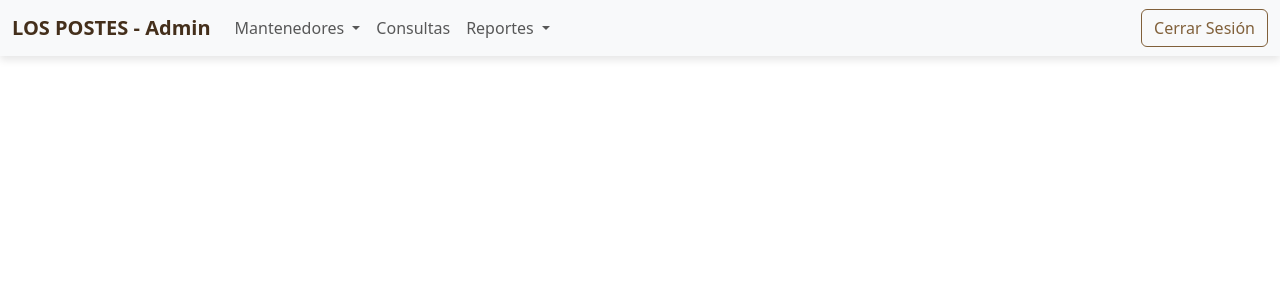
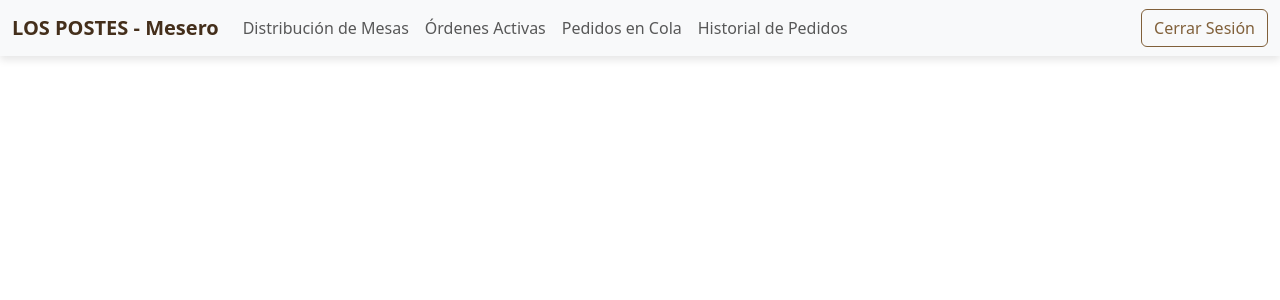
Before and after one commit to AnaliaTiclla/frontfront, an Angular app: page /admin in a window 1280 px wide. Shown: the top 300 px of the page. Built offline with nearby package versions, Linux system fonts and the light colour scheme.

Commit message:
Mejora en la interfaz cocina

```diff
--- a/src/app/app.routes.ts
+++ b/src/app/app.routes.ts
@@ -2,7 +2,7 @@
 import { Routes } from '@angular/router';
 
 export const routes: Routes = [
- { path: 'login', loadComponent: () => import('./login/login.component').then(m => m.LoginComponent) },
+// { path: 'login', loadComponent: () => import('./login/login.component').then(m => m.LoginComponent) },
   {
     path: 'admin',
     // loadComponent: () => import('./navbar/navbar.component').then(m => m.NavbarComponent), para no volver a cargar el navbar
--- a/src/app/login/login.component.html
+++ b/src/app/login/login.component.html
@@ -1,7 +1,7 @@
 <div class="login-container">
     <div class="login-card">
       <div class="header">
-        <img src="https://images.vexels.com/content/138446/preview/chicken-farm-silhouette-cb8711.png" alt="Logo Pollería Los Postes" class="logo">
+        <img src="https://images.vexels.com/content/135620/preview/chicken-kebab-icon-ee4c63.png" alt="Logo Pollería Los Postes" class="logo">
         <h1>Polleria <br>LOS POSTES</h1>
         <p>Por favor, ingresa tus credenciales para continuar.</p>
       </div>
--- a/src/app/navbar/navbar.component.html
+++ b/src/app/navbar/navbar.component.html
@@ -1,7 +1,10 @@
 <nav class="navbar navbar-expand-lg navbar-light bg-light">
   <div class="container-fluid">
     <a class="navbar-brand" href="#">
-      LOS POSTES - {{ userRole === 'ADMIN' ? 'Admin' : 'Mesero' }}
+      LOS POSTES -
+      <span *ngIf="userRole === 'ADMIN'">Admin</span>
+      <span *ngIf="userRole === 'MESERO'">Mesero</span>
+      <span *ngIf="userRole === 'COCINA'">Cocina</span>
     </a>
     <button
       class="navbar-toggler"
@@ -47,6 +50,13 @@
             <a class="nav-link" [routerLink]="option.link">{{ option.name }}</a>
           </li>
         </ng-container>
+
+        <!-- Opciones para el rol COCINA -->
+        <ng-container *ngIf="userRole === 'COCINA'">
+          <li *ngFor="let option of getCocinaOptions()" class="nav-item">
+            <a class="nav-link" [routerLink]="option.link">{{ option.name }}</a>
+          </li>
+        </ng-container>
       </ul>
 
       <!-- Botón de Cerrar Sesión -->
--- a/src/app/navbar/navbar.component.ts
+++ b/src/app/navbar/navbar.component.ts
@@ -11,20 +11,24 @@ import { RouterModule } from '@angular/router';
   styleUrls: ['./navbar.component.css']
 })
 export class NavbarComponent {
-  userRole: string = 'ADMIN'; // Cambia temporalmente el rol para pruebas (ADMIN o MESERO)
+  userRole: string = 'MESERO'; // ROL TEMPORAL (ADMIN, MESERO, o COCINA)
 
   getAdminOptions() {
     return [
-      { name: 'Mantenedores', dropdown: true, options: [
-        { name: 'Categoría', link: '/admin/categoria' },
-        { name: 'SubCategoría', link: '/admin/subcategorias' },
-        { name: 'Medida de Unidad', link: '/admin/medida-unidad' },
-        { name: 'Usuario', link: '/admin/usuario' }
-      ]},
+      {
+        name: 'Mantenedores', dropdown: true, options: [
+          { name: 'Categoría', link: '/admin/categoria' },
+          { name: 'SubCategoría', link: '/admin/subcategorias' },
+          { name: 'Medida de Unidad', link: '/admin/medida-unidad' },
+          { name: 'Usuario', link: '/admin/usuario' }
+        ]
+      },
       { name: 'Consultas', link: '/admin/consultas' },
-      { name: 'Reportes', dropdown: true, options: [
-        { name: 'Dashboard', link: '/admin/reportes' }
-      ]}
+      {
+        name: 'Reportes', dropdown: true, options: [
+          { name: 'Dashboard', link: '/admin/reportes' }
+        ]
+      }
     ];
   }
 
@@ -36,4 +40,11 @@ export class NavbarComponent {
       { name: 'Historial de Pedidos', link: '/mesero/historial-pedidos' }
     ];
   }
+
+  getCocinaOptions() {
+    return [
+      { name: 'Pedidos Pendientes', link: '/cocina/pedidos-pendientes' },
+      { name: 'Historial de Pedidos', link: '/cocina/historial-pedidos' }
+    ];
+  }
 }
```
